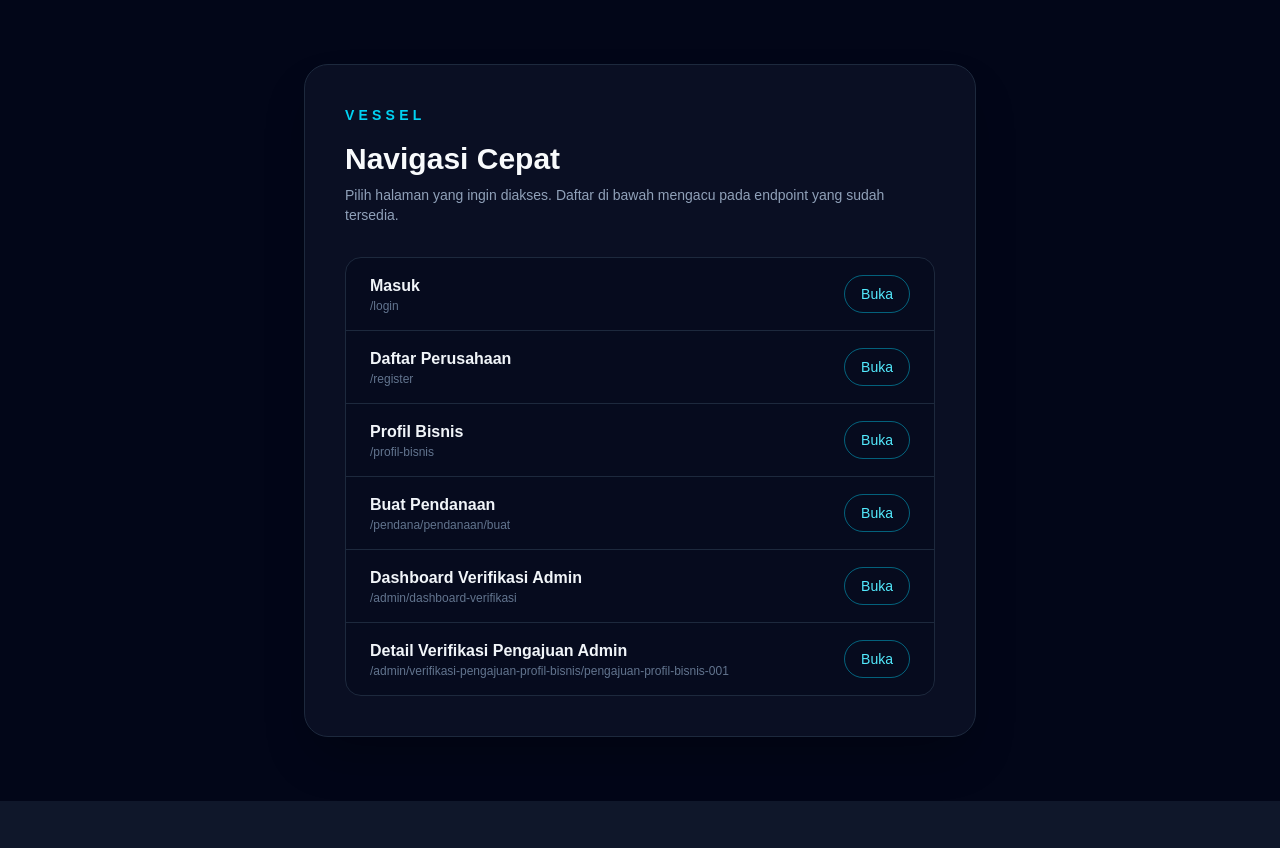
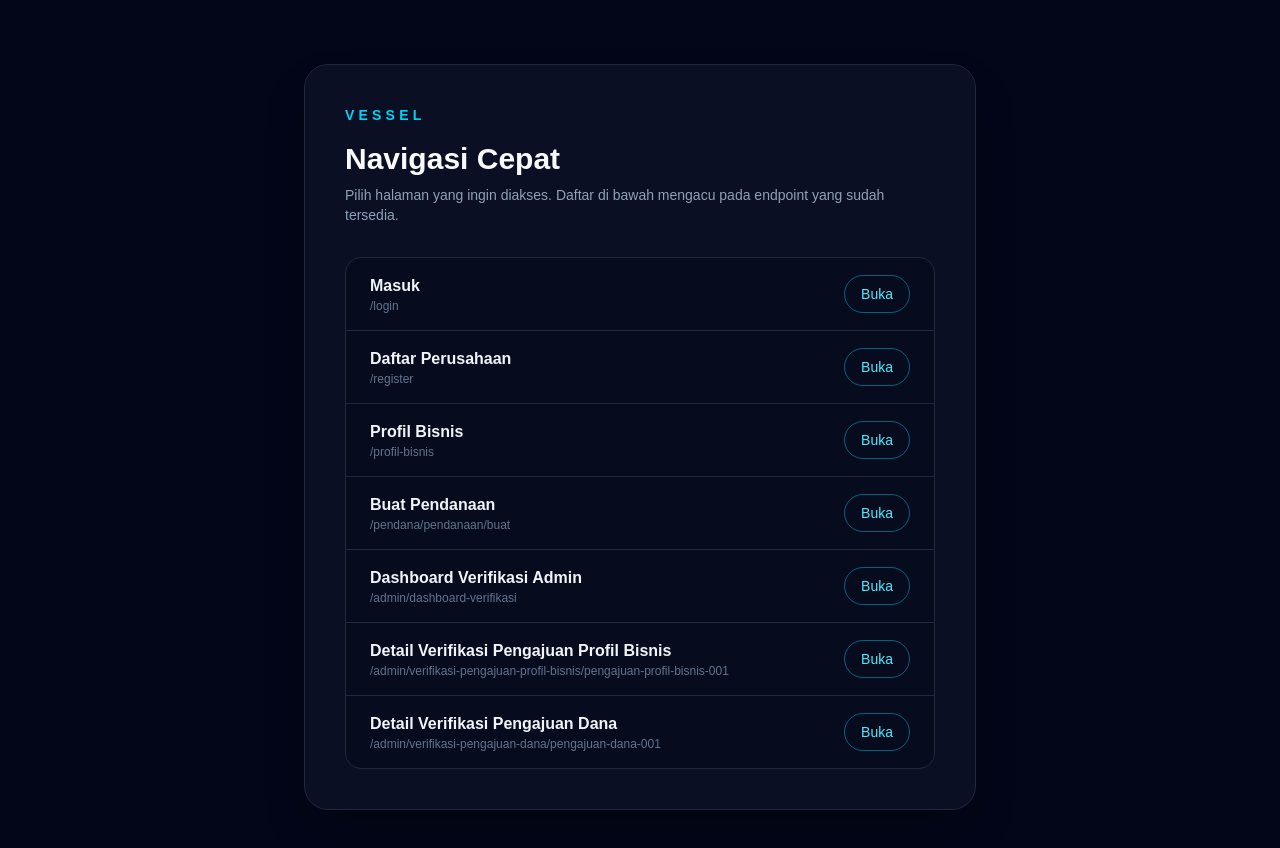
Before and after one commit to MaulRai/vessel, a Next.js app: page / in a window 1280 px wide. Shown: the top 848 px of the page. Before the commit the page ends 801 px from the top, so only its background shows below. Built offline with nearby package versions, Linux system fonts and the light colour scheme.

Commit message:
fix: wording home page

```diff
--- a/app/page.tsx
+++ b/app/page.tsx
@@ -6,7 +6,8 @@ const navLinks = [
   { href: "/profil-bisnis", label: "Profil Bisnis" },
   { href: "/pendana/pendanaan/buat", label: "Buat Pendanaan" },
   { href: "/admin/dashboard-verifikasi", label: "Dashboard Verifikasi Admin" },
-  { href: "/admin/verifikasi-pengajuan-profil-bisnis/pengajuan-profil-bisnis-001", label: "Detail Verifikasi Pengajuan Admin" },
+  { href: "/admin/verifikasi-pengajuan-profil-bisnis/pengajuan-profil-bisnis-001", label: "Detail Verifikasi Pengajuan Profil Bisnis" },
+  { href: "/admin/verifikasi-pengajuan-dana/pengajuan-dana-001", label: "Detail Verifikasi Pengajuan Dana" },
 ];
 
 export default function Home() {
```
